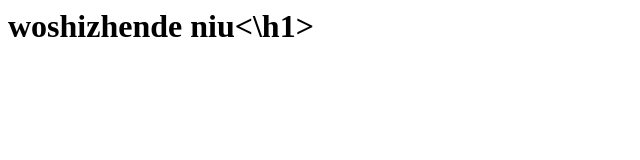
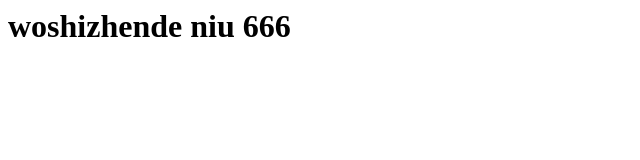
Before and after one commit to fswds/fswds.github.io, a plain HTML site: page index.html in a window 1280 px wide. Shown: the full height of the page, 0-640 px from the left. Drawn offline with Linux system fonts and the light colour scheme.

Commit message:
Update index.html

```diff
--- a/index.html
+++ b/index.html
@@ -1 +1,2 @@
-<h1>woshizhende niu<\h1>
+<h1>woshizhende niu
+  666
```
